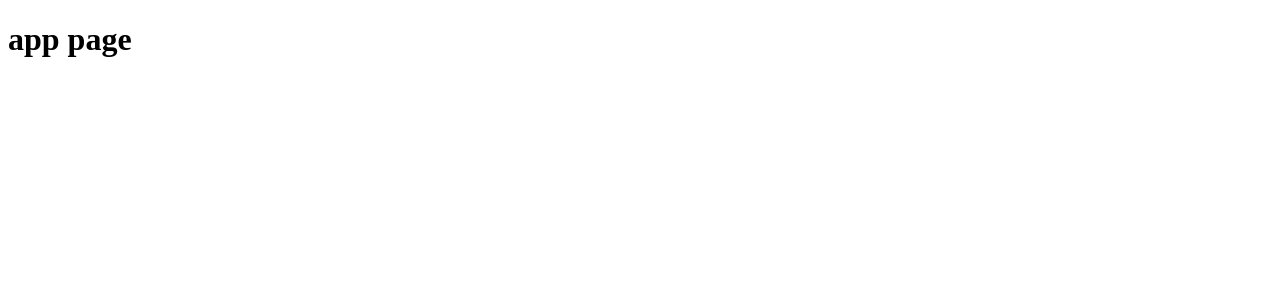
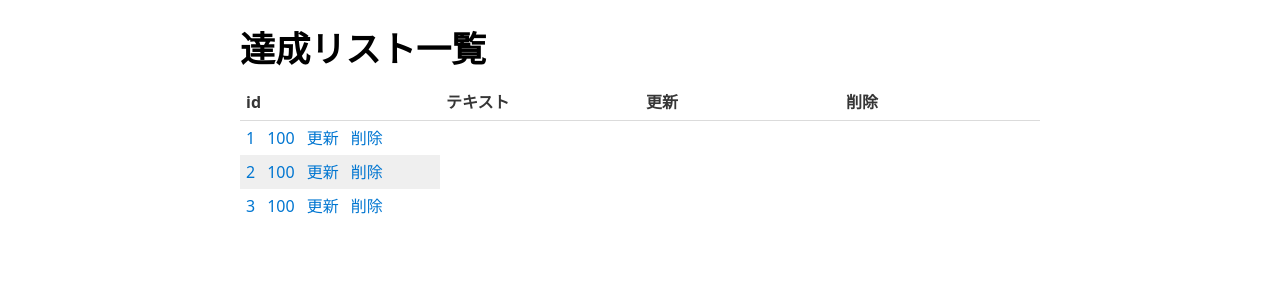
Before and after one commit to satouyuuki/jikokanri-app-front, a React (Create React App) app: page / in a window 1280 px wide. Shown: the top 300 px of the page. Built offline with nearby package versions, Linux system fonts and the light colour scheme; data requests are answered from the project's data file.

Commit message:
add get delete

```diff
--- a/public/index.html
+++ b/public/index.html
@@ -15,6 +15,7 @@
       user's mobile device or desktop. See https://developers.google.com/web/fundamentals/web-app-manifest/
     -->
     <link rel="manifest" href="%PUBLIC_URL%/manifest.json" />
+    <link rel="stylesheet" href="https://cdn.jsdelivr.net/npm/water.css@2/out/water.css">
     <!--
       Notice the use of %PUBLIC_URL% in the tags above.
       It will be replaced with the URL of the `public` folder during the build.
--- /dev/null
+++ b/src/Target.tsx
@@ -0,0 +1,62 @@
+import React from 'react';
+import axios from 'axios';
+// import * as RequestModel from './model/requestModel';
+class Target extends React.Component<{}, { [value: string]: any }> {
+  constructor(props: string) {
+    super(props);
+    this.state = {
+      total_time: 0,
+      achieved_text: '',
+      created_at: new Date,
+      updated_at: new Date
+    };
+    this.handleInputChange = this.handleInputChange.bind(this);
+    this.handleSubmit = this.handleSubmit.bind(this);
+  }
+  /** 入力情報をstateにset */
+  handleInputChange(event: any) {
+    event.preventDefault();
+    const target = event.target;
+    const value = target.type === 'checkbox' ? target.checked : target.value;
+    const name = target.name;
+    this.setState({
+      [name]: value
+    });
+  }
+  async handleSubmit(event: any) {
+    event.preventDefault();
+    const data = this.state;
+    const res = await axios.post('http://localhost:3005/targets', data);
+    console.log(res);
+  }
+  render() {
+    return (
+      <div>
+        <h1>1週間の目標値</h1>
+        <form onSubmit={this.handleSubmit}>
+          <div>
+            <label>トータル練習時間: </label>
+            <input
+              type="number"
+              name="total_time"
+              value={this.state.totalTime}
+              onChange={this.handleInputChange}
+            />
+          </div>
+          <div>
+            <label>達成したことリスト</label>
+            <textarea
+              name="achieved_text"
+              value={this.state.achieved_text}
+              onChange={this.handleInputChange}
+            />
+          </div>
+          <div>
+            <input type="submit" value="送信" />
+          </div>
+        </form>
+      </div>
+    );
+  }
+}
+export default Target;
--- /dev/null
+++ b/src/TargetDetail.tsx
@@ -0,0 +1,39 @@
+import React from 'react';
+import axios from 'axios';
+import * as ResModel from './model/resModel';
+// import { useParams } from 'react-router-dom';
+
+class TargetDetail extends React.Component<{}, { [value: string]: ResModel.Target }> {
+  constructor(props: string) {
+    super(props);
+    this.state = {
+      target: {
+        id: 0,
+        total_time: 0,
+        achieved_text: '',
+        created_at: '',
+        updated_at: ''
+      }
+    };
+  }
+  async componentDidMount() {
+    const res = await axios.get<ResModel.Target>('http://localhost:3005/targets/');
+    const data = res.data;
+    this.setState({
+      target: data
+    });
+  }
+  render() {
+    return (
+      <div>
+        <h1>達成リスト一覧</h1>
+        <p>{this.state.target.id}</p>
+        <p>{this.state.target.total_time}</p>
+        <p>{this.state.target.achieved_text}</p>
+        <p>{this.state.target.created_at}</p>
+        <p>{this.state.target.updated_at}</p>
+      </div>
+    );
+  }
+}
+export default TargetDetail;
--- /dev/null
+++ b/src/TargetList.tsx
@@ -0,0 +1,80 @@
+import React from 'react';
+import axios from 'axios';
+import * as ResModel from './model/resModel';
+// import { withRouter } from 'react-router';
+import { Link } from "react-router-dom";
+
+class TargetList extends React.Component<{}, { [value: string]: ResModel.Target[] }> {
+  constructor(props: string) {
+    super(props);
+    this.state = {
+      targets: [] as ResModel.Target[]
+    };
+    this.createTargetList = this.createTargetList.bind(this);
+    this.deleteTarget = this.deleteTarget.bind(this);
+  }
+  // goToDetail(id: number, event: any) {
+  //   this.props.history.push(`/target/${id}`);
+  //   const history = useHistory();
+  //   history.push(`/target/${id}`);
+  // }
+  async componentDidMount() {
+    const res = await axios.get<ResModel.Target[]>('http://localhost:3005/targets');
+    const data = res.data;
+    this.setState({
+      targets: data
+    });
+  }
+  /**
+   *
+   * @param id: number
+   * @param index: number
+   * @param event: any
+   */
+  async deleteTarget(id: number, index: number, event: any) {
+    const res = await axios.delete(`http://localhost:3005/targets/${id}`);
+    console.info(res.data.message);
+    this.state.targets.splice(index, 1);
+    this.setState({ items: this.state.targets });
+  }
+  createTargetList() {
+    const list = [];
+    const targets = this.state.targets;
+    for (let i in targets) {
+      const id = targets[i].id;
+      const index = parseInt(i, 10);
+      list.push(
+        <tr key={i}>
+          <Link to={'/target/' + id}>
+            <td>{id}</td>
+            <td>{targets[i].achieved_text}</td>
+            <td>更新</td>
+            <td onClick={(e) => this.deleteTarget(id, index, e)}>削除</td>
+          </Link>
+        </tr>
+      );
+    }
+    return list;
+  }
+  render() {
+    return (
+      <div>
+        <h1>達成リスト一覧</h1>
+        <table>
+          <thead>
+            <tr>
+              <th>id</th>
+              <th>テキスト</th>
+              <th>更新</th>
+              <th>削除</th>
+            </tr>
+          </thead>
+          <tbody>
+            {this.createTargetList()}
+          </tbody>
+        </table>
+      </div>
+    );
+  }
+}
+export default TargetList;
--- /dev/null
+++ b/src/mock/db.json
@@ -0,0 +1,25 @@
+{
+  "targets": [
+    {
+      "total_time": "2",
+      "achieved_text": "100",
+      "created_at": "2021-03-06T01:18:46.634Z",
+      "updated_at": "2021-03-06T01:18:46.634Z",
+      "id": 1
+    },
+    {
+      "total_time": "2",
+      "achieved_text": "100",
+      "created_at": "2021-03-06T01:18:46.634Z",
+      "updated_at": "2021-03-06T01:18:46.634Z",
+      "id": 2
+    },
+    {
+      "total_time": "2",
+      "achieved_text": "100",
+      "created_at": "2021-03-06T01:18:46.634Z",
+      "updated_at": "2021-03-06T01:18:46.634Z",
+      "id": 3
+    }
+  ]
+}
--- /dev/null
+++ b/src/model/requestModel.ts
@@ -0,0 +1,13 @@
+export interface TargetCreateAPI {
+  total_time: number;
+  achieved_text: string;
+  created_at: Date;
+  updated_at: Date;
+}
+export interface TargetUpdateAPI {
+  id: number;
+  total_time: number;
+  achieved_text: string;
+  created_at: Date;
+  updated_at: Date;
+}
--- /dev/null
+++ b/src/model/resModel.ts
@@ -0,0 +1,7 @@
+export interface Target {
+  id: number;
+  total_time: number;
+  achieved_text: string;
+  created_at: string;
+  updated_at: string;
+}
--- a/src/routes.tsx
+++ b/src/routes.tsx
@@ -1,21 +1,27 @@
 import React from 'react';
 import { Switch, Route } from 'react-router-dom';
-import App from './App';
+// import App from './App';
 import Login from './Login';
 import SignUp from './SignUp';
-
+import Target from './Target';
+import TargetList from './TargetList';
+import TargetDetail from './TargetDetail';
 
 export const Path = {
-  app: '/',
+  targetList: '/',
   login: '/login',
-  signup: '/signup'
+  signup: '/signup',
+  target: '/target',
+  targetDetail: '/target/:id'
 };
 
 const routes = (
   <Switch>
-    <Route exact path={Path.app} component={App} />
+    <Route exact path={Path.targetList} component={TargetList} />
+    <Route exact path={Path.targetDetail} component={TargetDetail} />
     <Route exact path={Path.login} component={Login} />
     <Route exact path={Path.signup} component={SignUp} />
+    <Route exact path={Path.target} component={Target} />
   </Switch>
 );
 
--- a/tsconfig.json
+++ b/tsconfig.json
@@ -18,7 +18,7 @@
     "resolveJsonModule": true,
     "isolatedModules": true,
     "noEmit": true,
-    "jsx": "react"
+    "jsx": "react-jsx"
   },
   "include": [
     "src"
```
Also changed, not shown: package.json (+5 -2 lines), src/service/apiService.ts (added, +26 -0 lines), 1 other file (tests, documents, lock files or other folders).
